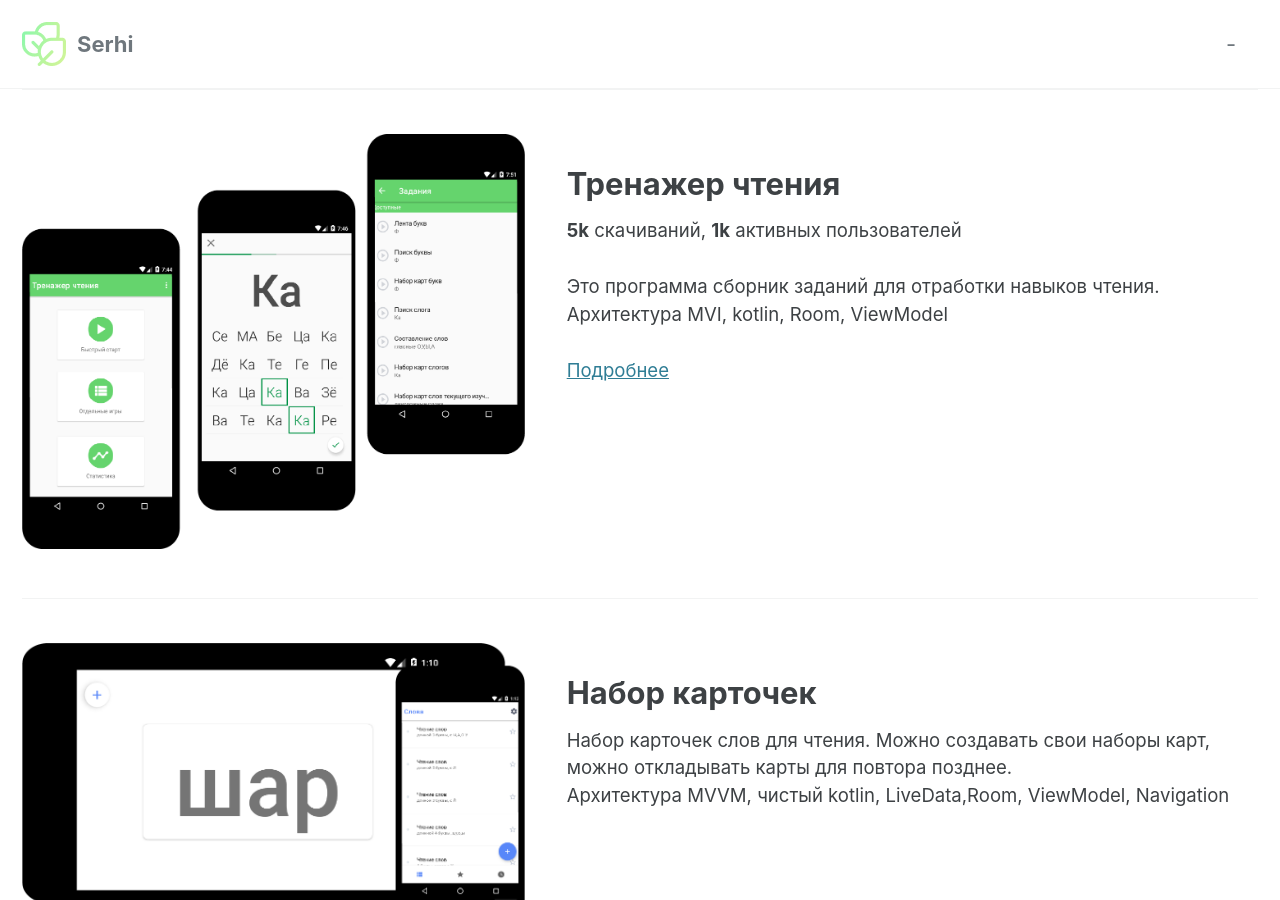
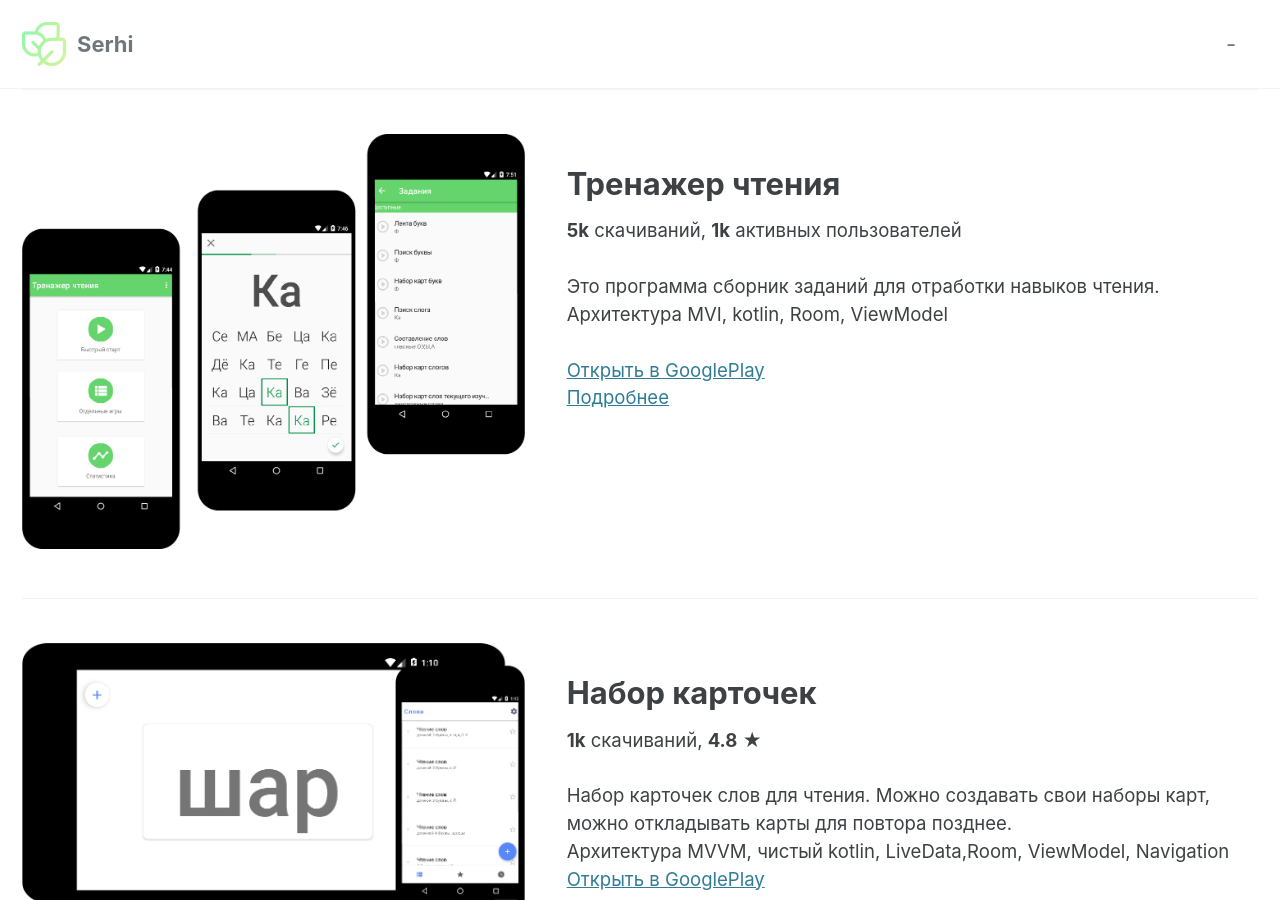
Before and after one commit to serhiq/site-notes, a Jekyll site: the page built from _pages/splash-page.md, in a window 1280 px wide and 900 px high. Built offline with Jekyll 4.4.1, drawn with Linux system fonts in a browser that asks for light colours; cached includes are drawn as plain includes.

Commit message:
add link google play

```diff
--- a/_pages/splash-page.md
+++ b/_pages/splash-page.md
@@ -14,6 +14,8 @@ feature_row1:
     <br> Архитектура MVI, kotlin, Room, ViewModel
     <br>     <br>
 
+    <a href="https://play.google.com/store/apps/details?id=com.gmail.uia059466.readtrainer">Открыть в GooglePlay</a>
+    <br>
     <a href="rt/">Подробнее</a>
 
 
@@ -28,8 +30,12 @@ feature_row2:
 - image_path: assets/setofcard.png
   alt: "placeholder image 2"
   title: "Набор карточек"
-  excerpt: 'Набор карточек слов для чтения. Можно создавать свои наборы карт, можно откладывать карты для повтора позднее.
-  <br> Архитектура MVVM, чистый kotlin, LiveData,Room, ViewModel, Navigation '
+  excerpt: '**1k** скачиваний, **4.8** ★ <br>
+    <br>Набор карточек слов для чтения. Можно создавать свои наборы карт, можно откладывать карты для повтора позднее.
+  <br> Архитектура MVVM, чистый kotlin, LiveData,Room, ViewModel, Navigation
+  <br>
+      <a href=" https://play.google.com/store/apps/details?id=com.gmail.uia059466.setofcardreading.word">Открыть в GooglePlay</a>
+  '
   url: "#test-link"
   btn_label:
   btn_class: btn--link
```
